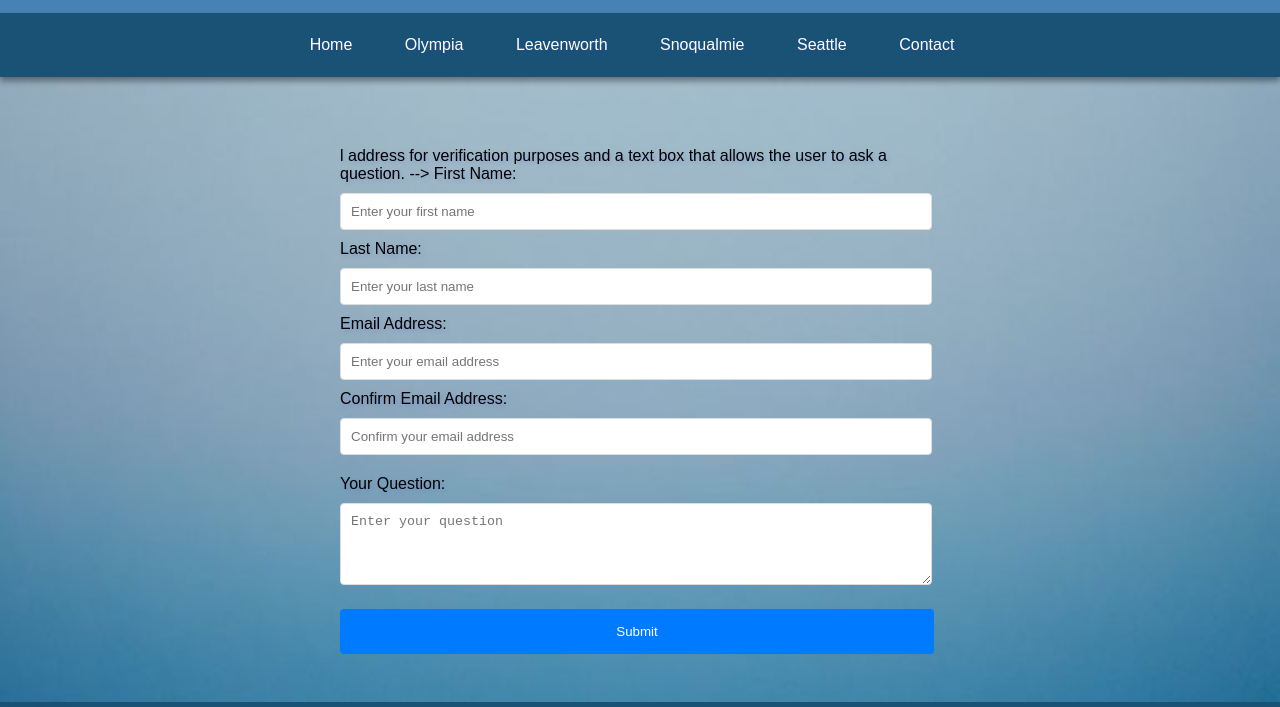
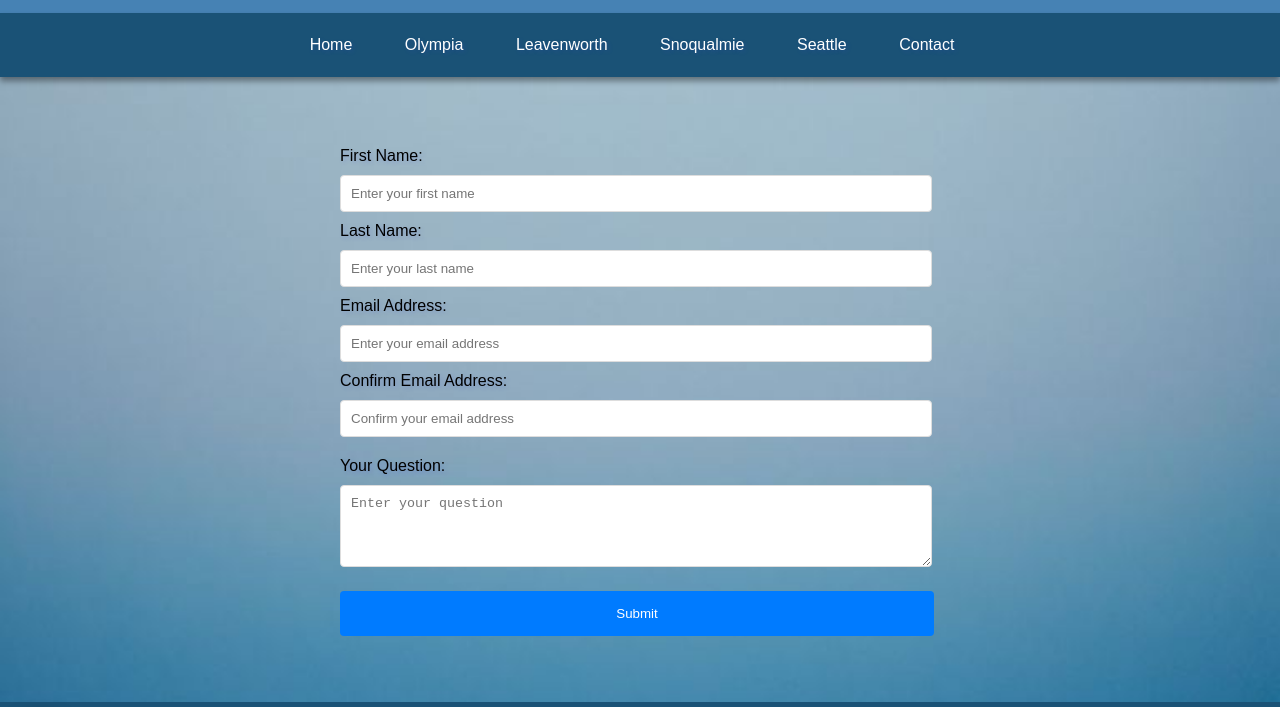
Before and after one commit to KForce23/My-State-Project, a plain HTML site: page contact.html in a window 1280 px wide. Shown: the part 56-763 px from the top of the page. Drawn offline with Linux system fonts and the light colour scheme.

Commit message:
Update contact.html
deleted comment.

```diff
--- a/contact.html
+++ b/contact.html
@@ -25,7 +25,6 @@
     </nav>
     <div class="form-container">
         <form id="contactForm">
-l address for verification purposes and a text box that allows the user to ask a question. -->
             <label for="firstName">First Name:</label>
             <input type="text" id="firstName" name="firstName" placeholder="Enter your first name" required>
 
```
